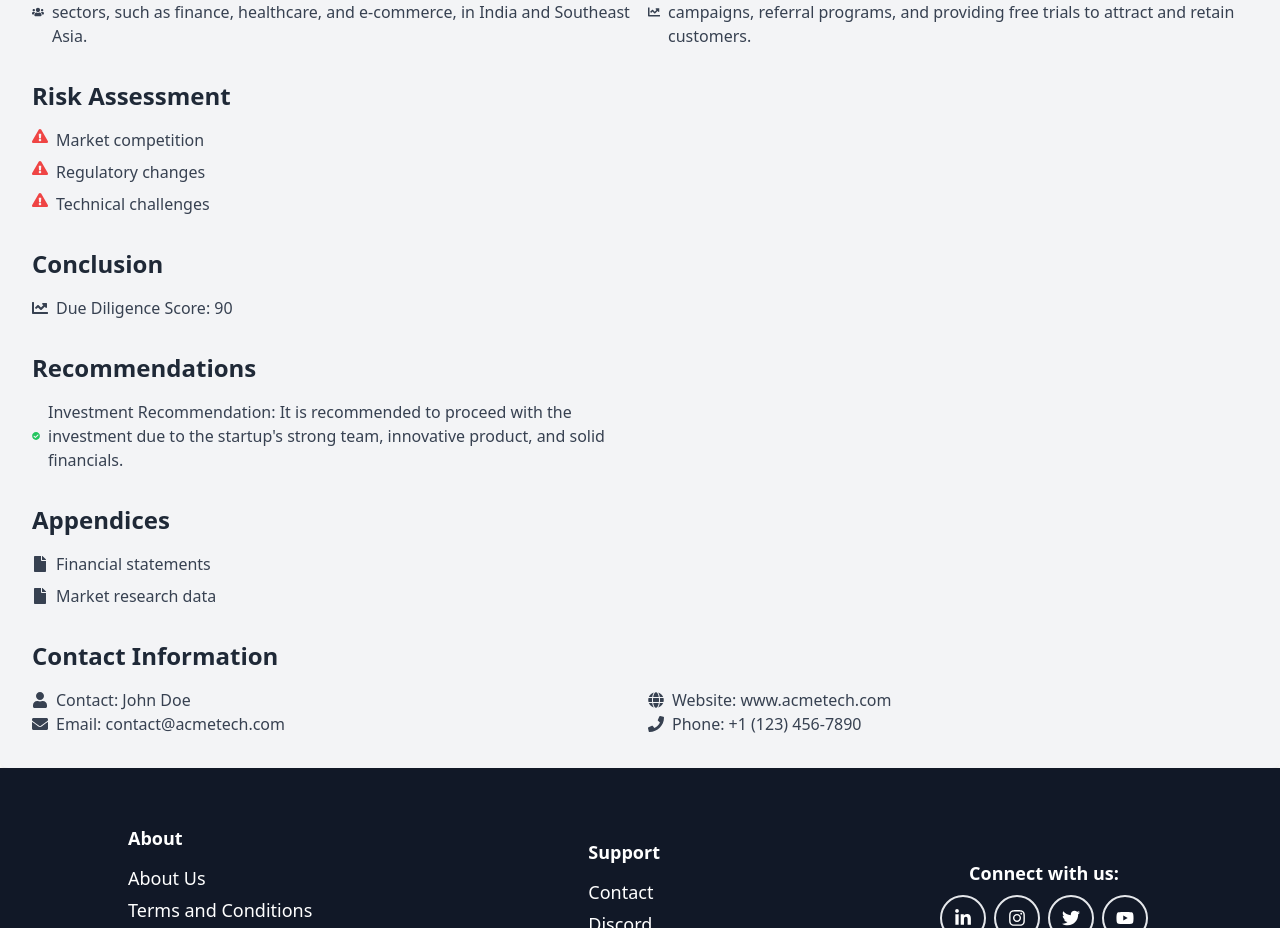
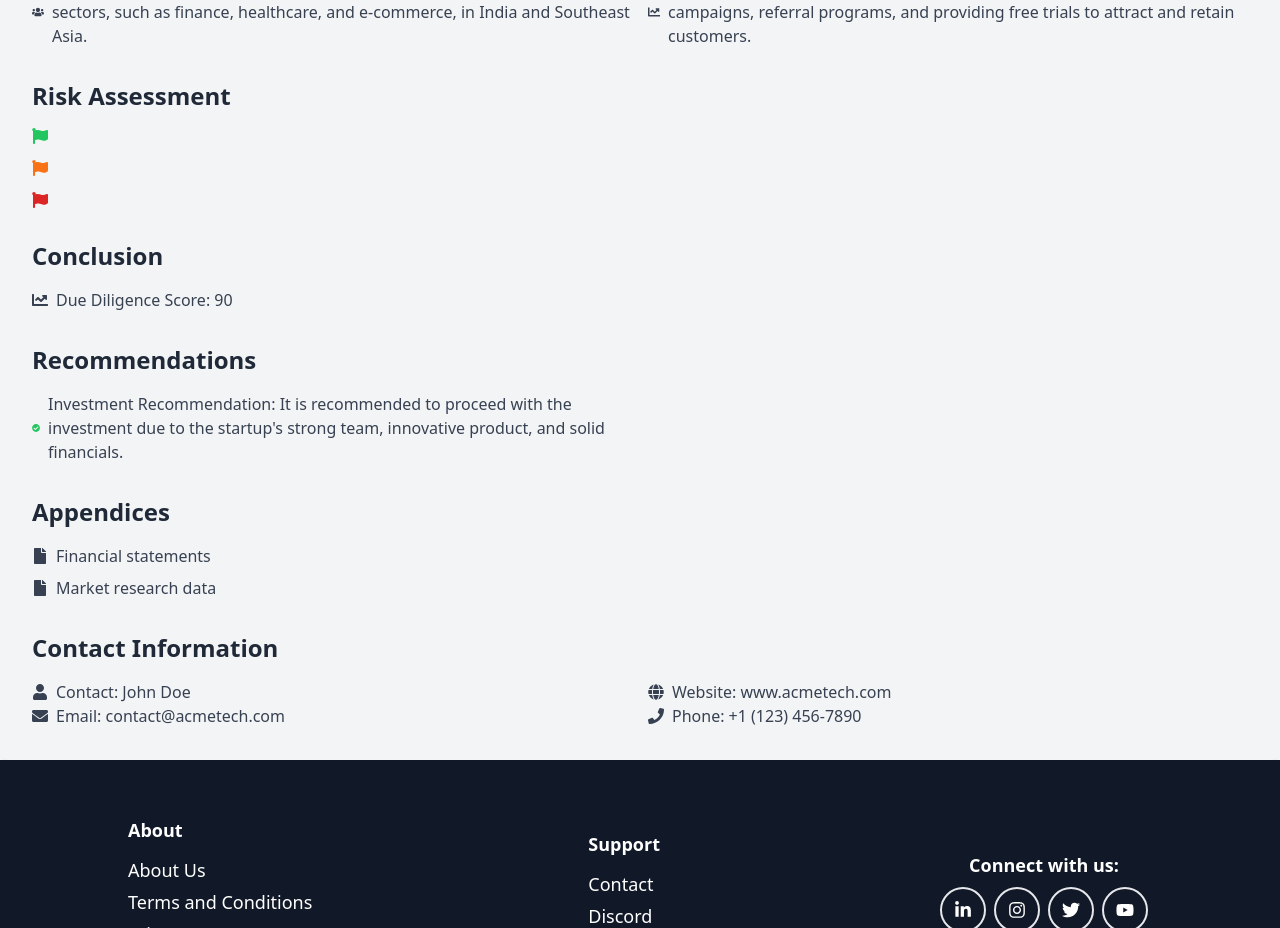
Before and after one commit to gshubham804/Due-Diligence, a React (Vite) app: page /startupdetails in a window 1280 px wide. Shown: the part 1400-2328 px from the top of the page. Built offline with nearby package versions, Linux system fonts and the light colour scheme.

Commit message:
changes pushed

```diff
--- a/src/Layout/Navbar.jsx
+++ b/src/Layout/Navbar.jsx
@@ -48,7 +48,8 @@ const Navbar = () => {
             ></path>
           </svg>
         </button>
-        {location.pathname!=="/" &&
+        {location.pathname!=="/" ?
+        (
           <div className="hidden w-full md:block md:w-auto" id="navbar-default">
           <ul className="font-medium flex flex-col p-4 md:p-0 mt-4 border border-gray-100 rounded-lg bg-gray-50 md:flex-row md:space-x-8 md:mt-0 md:border-0 md:bg-white dark:bg-gray-800 md:dark:bg-gray-900 dark:border-gray-700">
             <li>
@@ -89,7 +90,15 @@ const Navbar = () => {
               Sign out
             </button>
           </ul>
-      </div>}
+        </div>
+        ):(
+          <div>
+            <Link to="/registration">
+            <button className='font-medium text-xl'>Signup</button>
+            </Link>
+          </div>
+        )
+       }
 
       </div>
     </nav>
--- a/src/Pages/LandingPage.jsx
+++ b/src/Pages/LandingPage.jsx
@@ -143,7 +143,7 @@ const LandingPage = () => {
             href="https://forms.gle/fP7gcntWpk7njE5JA"
             className="bg-yellow-500 hover:bg-yellow-400 text-blue-900 font-semibold py-3 px-8 rounded-full shadow-lg transition duration-300 transform hover:scale-105 ease-in-out"
           >
-            Unlock Your Free Trial Now
+            Register now
           </a>
         </div>
       </section>
@@ -154,7 +154,7 @@ const LandingPage = () => {
           <h2 className="text-3xl font-semibold mb-8">Stay In the Know</h2>
           <p className="text-xl text-gray-700 mb-8">Subscribe to our newsletter for the latest insights, industry trends, and updates on venture capital.</p>
           <a
-            href="/login"
+            href="https://forms.gle/fP7gcntWpk7njE5JA"
             className="bg-blue-500 hover:bg-blue-400 text-white font-semibold py-3 px-8 rounded-full shadow-lg transition duration-300 transform hover:scale-105 ease-in-out"
           >
             Subscribe Now
@@ -168,8 +168,11 @@ const LandingPage = () => {
           <h2 className="text-3xl font-semibold mb-8">Contact Us</h2>
           <p className="text-xl text-gray-700 mb-8">Got questions or need assistance? Contact our team anytime.</p>
           <a
-            href="https://www.luster.network/contactus"
-            className="bg-blue-500 hover:bg-blue-400 text-white font-semibold py-3 px-8 rounded-full shadow-lg transition duration-300 transform hover:scale-105 ease-in-out"
+            href="mailto:ceo@luster.network"
+            className="bg-blue-500 hover:bg-blue-400
+             text-white font-semibold py-3 px-8
+              rounded-full shadow-lg transition
+               duration-300 transform hover:scale-105 ease-in-out"
           >
             Contact Now
           </a>
--- a/src/Pages/StartupDetails.jsx
+++ b/src/Pages/StartupDetails.jsx
@@ -262,12 +262,9 @@ const StartupDetails = () => {
       <section className="mb-8">
         <h2 className="text-2xl font-semibold mb-4">Risk Assessment</h2>
         <ul className="list-none list-inside text-gray-700">
-          {startupData.risks.map((risk, index) => (
-            <li className="flex mb-2" key={index}>
-              <FaExclamationTriangle className="mr-2 text-red-500" />
-              {risk}
-            </li>
-          ))}
+          <FaFlag className="text-green-500 mb-4"/>
+          <FaFlag className="text-orange-500 mb-4"/>
+          <FaFlag className="text-red-600"/>
         </ul>
       </section>
 
```
Lines whose indentation alone changed are shown as unchanged.
